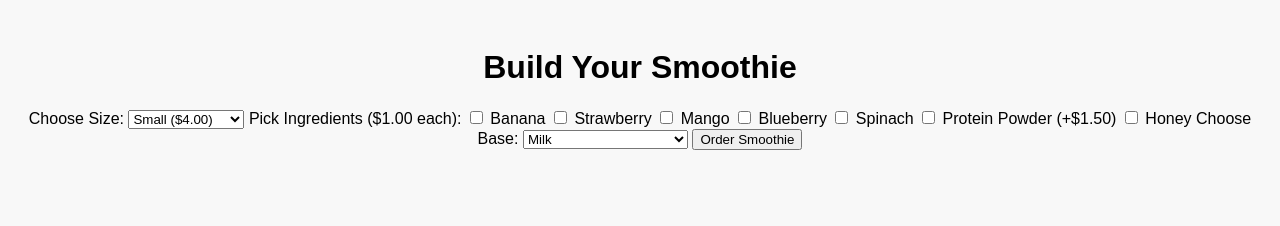
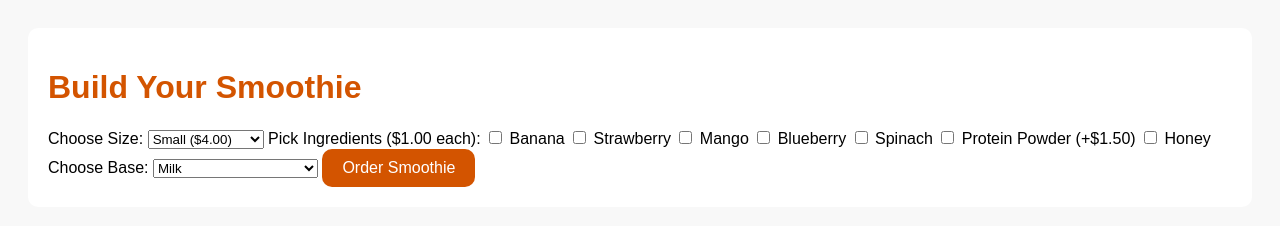
Before and after one commit to sdhxwan/COMP1073-25W-GroupNumber7-Assigment2, a plain HTML site: page index.html in a window 1280 px wide. Drawn offline with Linux system fonts and the light colour scheme.

Commit message:
Submit button styling

```diff
--- a/css/style.css
+++ b/css/style.css
@@ -4,3 +4,28 @@ body{
     text-align: center;
     padding: 20px;
 }
+
+.container{
+    background: white;
+    padding: 20px;
+    border-radius: 10px;
+    display: inline-block;
+    text-align: left;
+}
+h1{
+    color:#d35400;
+}
+button{
+    background-color: #d35400;
+    color: white;
+    border: none;
+    padding: 10px 20px;
+    cursor: pointer;
+    font-size: 16px;
+    border-radius: 10px;
+    transition: all 0.5s ease-in-out;
+}
+button:hover{
+    background-color: white;
+    color: #d35400;
+}
```
